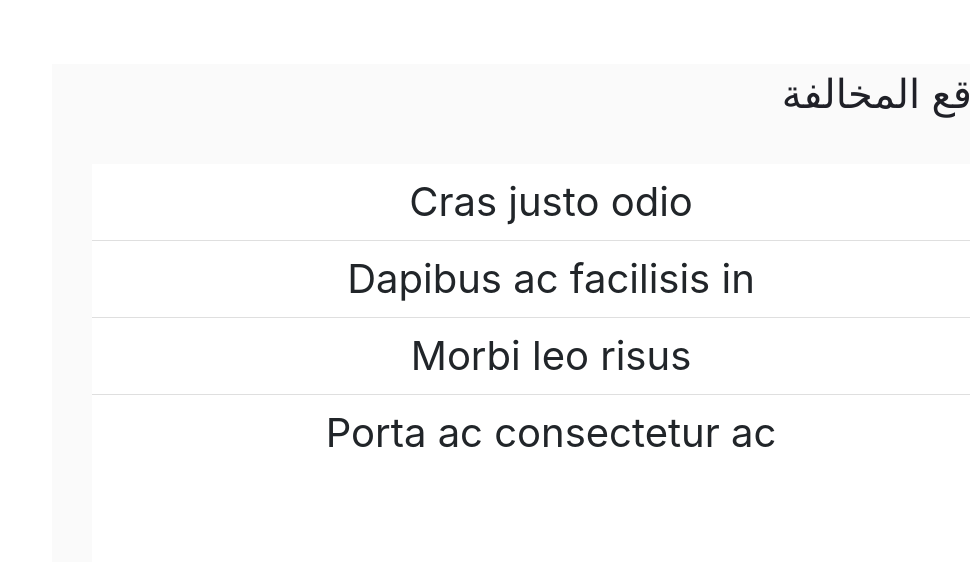
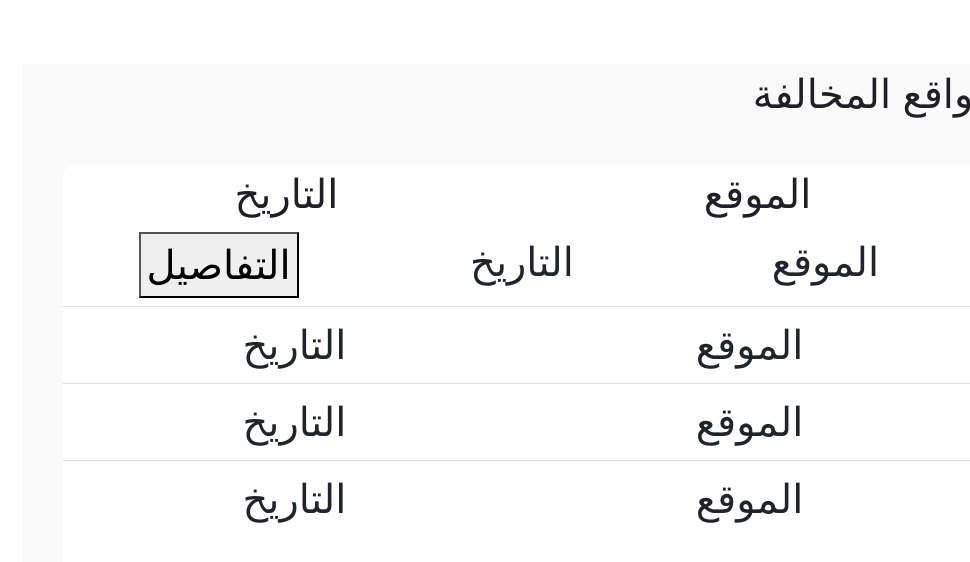
Before and after one commit to SuperReem/Rukam, a React (Create React App) app: page / in a window 1280 px wide. Both pictures are taken after a click on the item "المواقع المخالفة". Shown: the top 562 px of the page, without its empty margins (310-1280 px from the left). Built offline with nearby package versions, Linux system fonts and the light colour scheme.

Commit message:
Update Detection_list.js

```diff
--- a/src/views/Detections/Detection_list.js
+++ b/src/views/Detections/Detection_list.js
@@ -2,7 +2,8 @@ import React from "react";
 import './detection_list.css';
 import Card from 'react-bootstrap/Card';
 import ListGroup from 'react-bootstrap/ListGroup';
-import ListGroupItem from 'react-bootstrap/ListGroupItem';
+import Row from 'react-bootstrap/Row';
+import Col from 'react-bootstrap/Col';
 
 
 
@@ -12,12 +13,29 @@ function DetectionList() {
     return <>
         <div id="title">المواقع المخالفة</div>
         <div id="card">
+           <Row>
+            <Col>الموقع</Col>
+            <Col>التاريخ</Col>
+           </Row>
         <div id= "detection-list">
         <ListGroup variant="flush">
-      <ListGroup.Item>Cras justo odio</ListGroup.Item>
-      <ListGroup.Item>Dapibus ac facilisis in</ListGroup.Item>
-      <ListGroup.Item>Morbi leo risus</ListGroup.Item>
-      <ListGroup.Item>Porta ac consectetur ac</ListGroup.Item>
+      <ListGroup.Item> <Row>
+            <Col>الموقع</Col>
+            <Col>التاريخ</Col>
+            <Col><button>التفاصيل</button> </Col>
+           </Row></ListGroup.Item>
+      <ListGroup.Item> <Row>
+            <Col>الموقع</Col>
+            <Col>التاريخ</Col>
+           </Row></ListGroup.Item>
+      <ListGroup.Item> <Row>
+            <Col>الموقع</Col>
+            <Col>التاريخ</Col>
+           </Row></ListGroup.Item>
+      <ListGroup.Item> <Row>
+            <Col>الموقع</Col>
+            <Col>التاريخ</Col>
+           </Row></ListGroup.Item>
     </ListGroup>
 
         </div>
```
